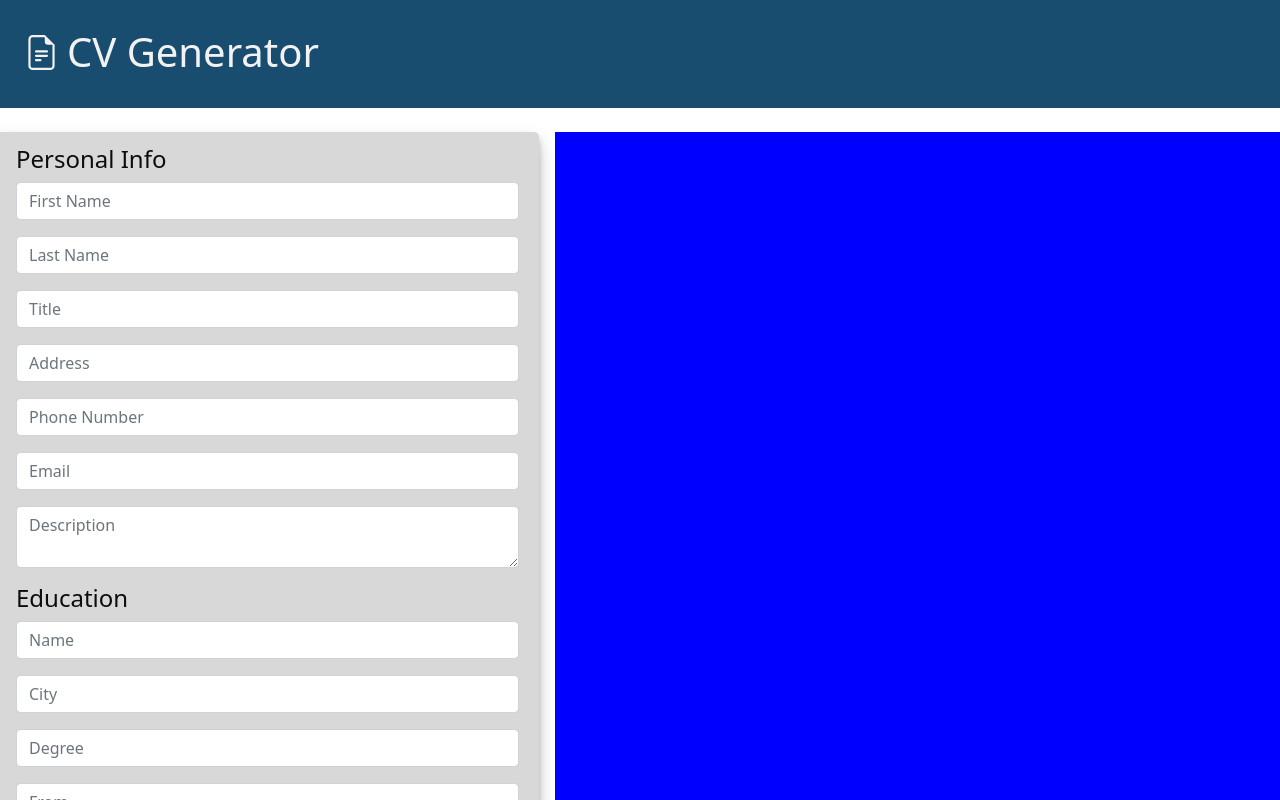
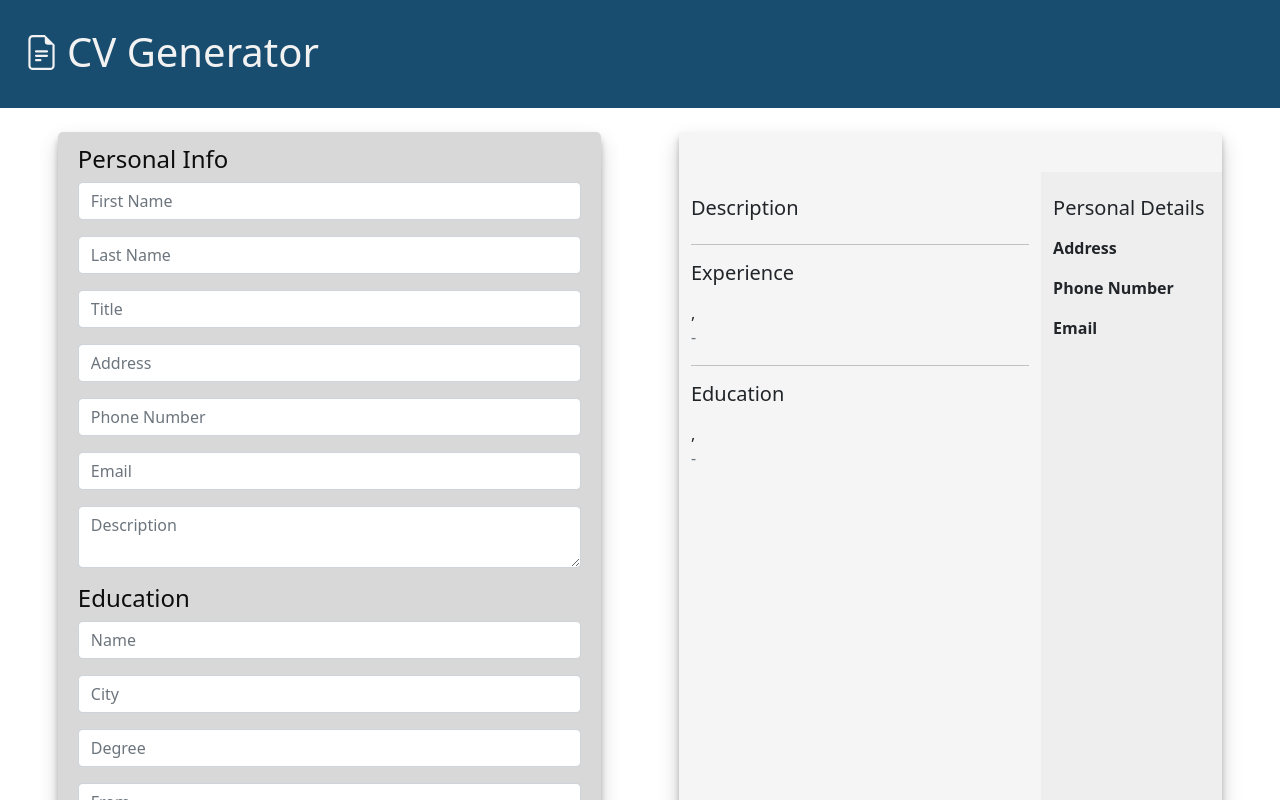
Before and after one commit to AlejandroQR23/cv-generator, a React (Create React App) app: page / in a window 1280 px wide. Shown: the top 800 px of the page. Built offline with nearby package versions, Linux system fonts and the light colour scheme.

Commit message:
cv preview finished

```diff
--- /dev/null
+++ b/src/components/cv-preview/preview-body/preview-body.component.jsx
@@ -0,0 +1,23 @@
+import React from 'react';
+
+import { PreviewExperience } from './preview-experience/preview-experience.component';
+import { PreviewEducation } from './preview-education/preview-education.component';
+
+export const PreviewBody = ({ education, experience, description }) => (
+  <div className='preview-body col-8 pt-4'>
+    <h5 className='text-dark pb-2'>Description</h5>
+    <p className='mb-2'>{description}</p>
+    <hr />
+    {/* Experience */}
+    <h5 className='text-dark pb-2'>Experience</h5>
+    {experience.map((exp, index) => (
+      <PreviewExperience key={index} experience={exp} />
+    ))}
+    <hr />
+    {/* Education */}
+    <h5 className='text-dark pb-2'>Education</h5>
+    {education.map((ed, index) => (
+      <PreviewEducation key={index} education={ed} />
+    ))}
+  </div>
+);
--- a/src/components/cv-preview/preview-container/preview-container.component.jsx
+++ b/src/components/cv-preview/preview-container/preview-container.component.jsx
@@ -1,14 +1,30 @@
 import React from 'react';
 import './preview-container.styles.scss';
 
+import { PreviewBody } from '../preview-body/preview-body.component';
+import { PreviewHeader } from '../preview-header/preview-header.component';
+import { PreviewSidebar } from '../preview-sidebar/preview-sidebar.component';
+
 export const PreviewContainer = ({ personalInfo, education, experience }) => (
-  <div className='col cv-preview mx-2'>
-    <header>
-      <h1>
-        {personalInfo.firstName} {personalInfo.lastName}
-      </h1>
-      <p>{personalInfo.title}</p>
-    </header>
-    <p>{education.length > 0 ? education[0].schoolName : ''}</p>
+  <div className='col-12 col-xl-5 cv-preview mx-2'>
+    <div className='row'>
+      <PreviewHeader
+        firstName={personalInfo.firstName}
+        lastName={personalInfo.lastName}
+        title={personalInfo.title}
+      />
+    </div>
+    <div className='row content'>
+      <PreviewBody
+        education={education}
+        experience={experience}
+        description={personalInfo.description}
+      />
+      <PreviewSidebar
+        address={personalInfo.address}
+        phoneNumber={personalInfo.phoneNumber}
+        email={personalInfo.email}
+      />
+    </div>
   </div>
 );
--- a/src/components/cv-preview/preview-container/preview-container.styles.scss
+++ b/src/components/cv-preview/preview-container/preview-container.styles.scss
@@ -1,3 +1,9 @@
 .cv-preview {
-  background-color: blue;
+  background-color: #f5f5f5;
+  box-shadow: 0 10px 20px rgba(0, 0, 0, 0.19), 0 6px 6px rgba(0, 0, 0, 0.23);
+  overflow: hidden;
+
+  .content {
+    height: 100%;
+  }
 }
```
